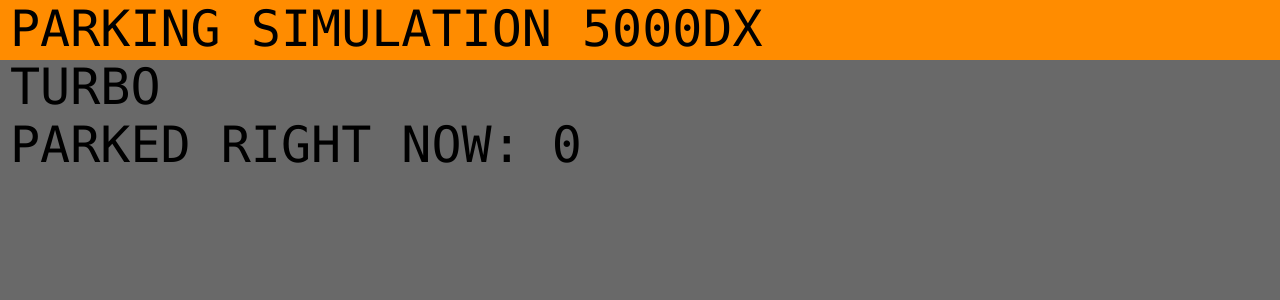
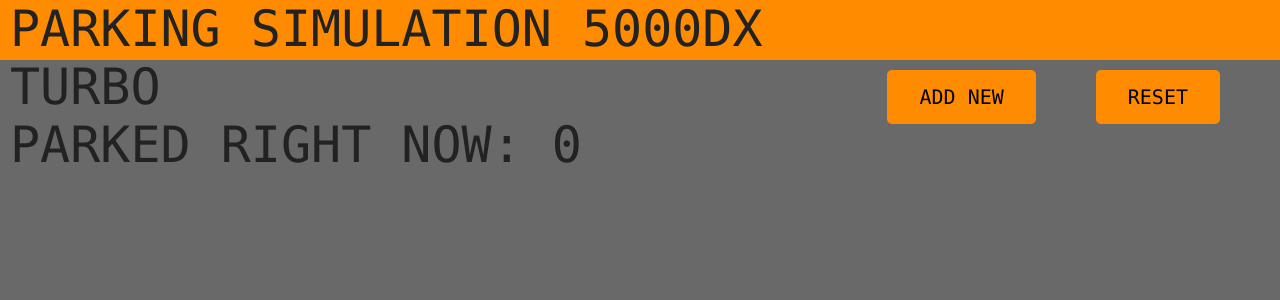
Before and after one commit to aleksykrolczyk/sw, a Flask app: page / in a window 1280 px wide. Shown: the top 300 px of the page. Run offline with Flask 2, Linux system fonts and the light colour scheme; data that the repository does not hold is empty; parts of the project's set-up code (start-up, migrations or seed data) failed here and were passed over.

Commit message:
add add_new and reset buttons

```diff
--- a/app.py
+++ b/app.py
@@ -1,11 +1,8 @@
 import sqlite3
-import random
-from datetime import datetime
-from .utils import get_license, dict_factory
-from flask import Flask, render_template, jsonify, request
+from .utils import dict_factory, get_random_car
+from flask import Flask, render_template, jsonify, redirect, url_for
 
 DB_FILE = 'cars.db'
-PARKING_PLACES = set(range(100))
 
 app = Flask(__name__)
 app.run()
@@ -43,17 +40,20 @@ def create_parked():
         conn.row_factory = dict_factory
         cur = conn.cursor()
 
-        cur.execute("SELECT place_id FROM CARS WHERE LEFT IS NULL")
-        taken = cur.fetchall()
-        place_id = random.choice(tuple(PARKING_PLACES - set([x['place_id'] for x in taken])))
+        data = get_random_car(cur)
 
-        data = {
-            'parked': datetime.now().replace(microsecond=0),
-            'left': None,
-            'license': get_license(),
-            'place_id': place_id,
-        }
         cur.execute("""INSERT INTO CARS(parked, left, license, place_id)
                         VALUES(?, ?, ?, ?)""", tuple(data.values()))
 
-        return jsonify(data)
+        # return jsonify(data)
+        return redirect(url_for('homepage'))
+
+
+@app.route('/reset', methods=['GET'])
+def reset():
+    with sqlite3.connect(DB_FILE) as conn:
+        conn.row_factory = dict_factory
+        cur = conn.cursor()
+
+        cur.execute("DELETE FROM cars")
+        return redirect(url_for('homepage'))
--- a/static/main.css
+++ b/static/main.css
@@ -6,10 +6,14 @@ body{
     margin: 0;
 }
 
+button:focus {
+    outline:0;
+}
+
 #header{
     height: 60px;
     background-color: darkorange;
-    color: black;
+    color: #222222;
     text-align: left;
     vertical-align: center;
     font-size: 50px;
@@ -26,3 +30,34 @@ body{
 #counter{
     display: inline-flex;
 }
+
+#below-header{
+    padding-top: 10px;
+}
+
+#below-header button{
+    font-family: 'Consolas', 'Deja Vu Sans Mono', 'Bitstream Vera Sans Mono', monospace;
+    float: right;
+    text-transform: uppercase;
+    background-color: darkorange; /* Green */
+    border: none;
+    padding: 15px 32px;
+    text-align: center;
+    display: inline-block;
+    font-size: 20px;
+    border-radius: 5px;
+    margin-right: 60px;
+
+}
+
+#below-header button:hover{
+    color: white;
+}
+
+ul{
+    list-style-type: decimal;
+}
+
+#parked{
+    margin-left: 15px;
+}
--- a/templates/main.html
+++ b/templates/main.html
@@ -11,7 +11,6 @@
 </head>
 <body>
 
-    <div id="container">
     <div id="header">
         <div id="title">
             Parking Simulation 5000DX TURBO
@@ -21,13 +20,26 @@
         </div>
     </div>
 
+    <div id="below-header">
+        <form action="/reset" method="get">
+            <button id="reset"> Reset </button>
+        </form>
+
+        <form action="/parked" method="post">
+            <button id="add_new"> Add new </button>
+        </form>
+    </div>
+
+
+    <div id="parked">
         <ul>
             {% for car in parked %}
             <li>
-            {{ loop.counter }} - {{ car['license'] }} - {{ car['parked'] }} - {{ car['place_id'] }}
+                {{ car['license'] }} - {{ car['parked'] }} - {{ car['place_id'] }}
             </li>
             {% endfor %}
         </ul>
     </div>
+
 </body>
 </html>
```
Also changed, not shown: utils.py (+19 -0 lines). Lines whose indentation alone changed are shown as unchanged.
